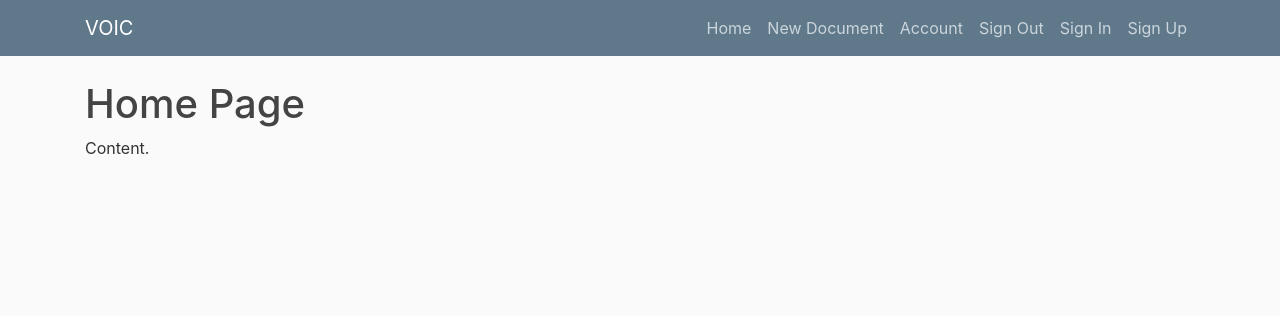
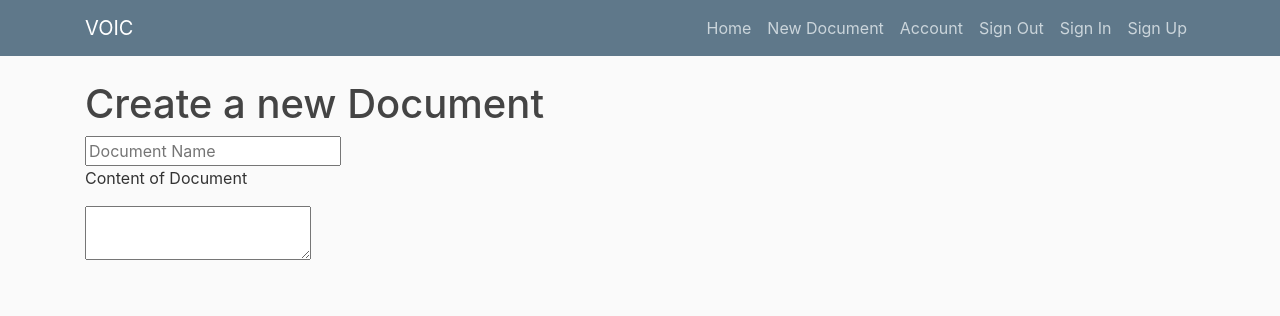
Before and after one commit to austinpkugler/voic, a Flask app: page /new-document in a window 1280 px wide. Shown: the top 316 px of the page. Run offline with Flask 2, Linux system fonts and the light colour scheme; some libraries are stand-ins or nearby versions.

Commit message:
added the CKEditor

```diff
--- a/voic/templates/forms/new-document.html
+++ b/voic/templates/forms/new-document.html
@@ -1,6 +1,19 @@
 {% extends "base.html" %}
 
+
 {% block content %}
-  <h1>Home Page</h1>
-  <p>Content.</p>
+<script src="//cdn.ckeditor.com/4.18.0/full/ckeditor.js"></script>
+<script type="text/javascript" src="ckeditor/ckeditor.js"></script>
+<script type="text/javascript">
+  document.addEventListener( 'DOMContentLoaded',function()
+  {
+  CKEDITOR.replace( 'text_editor' );
+  });
+</script>
+  <h1>Create a new Document</h1>
+  <input type="text" placeholder="Document Name">
+  <p>Content of Document</p>
+  <textarea name="ckeditor" id="text_editor"></textarea>
+
+
 {% endblock %}
```
